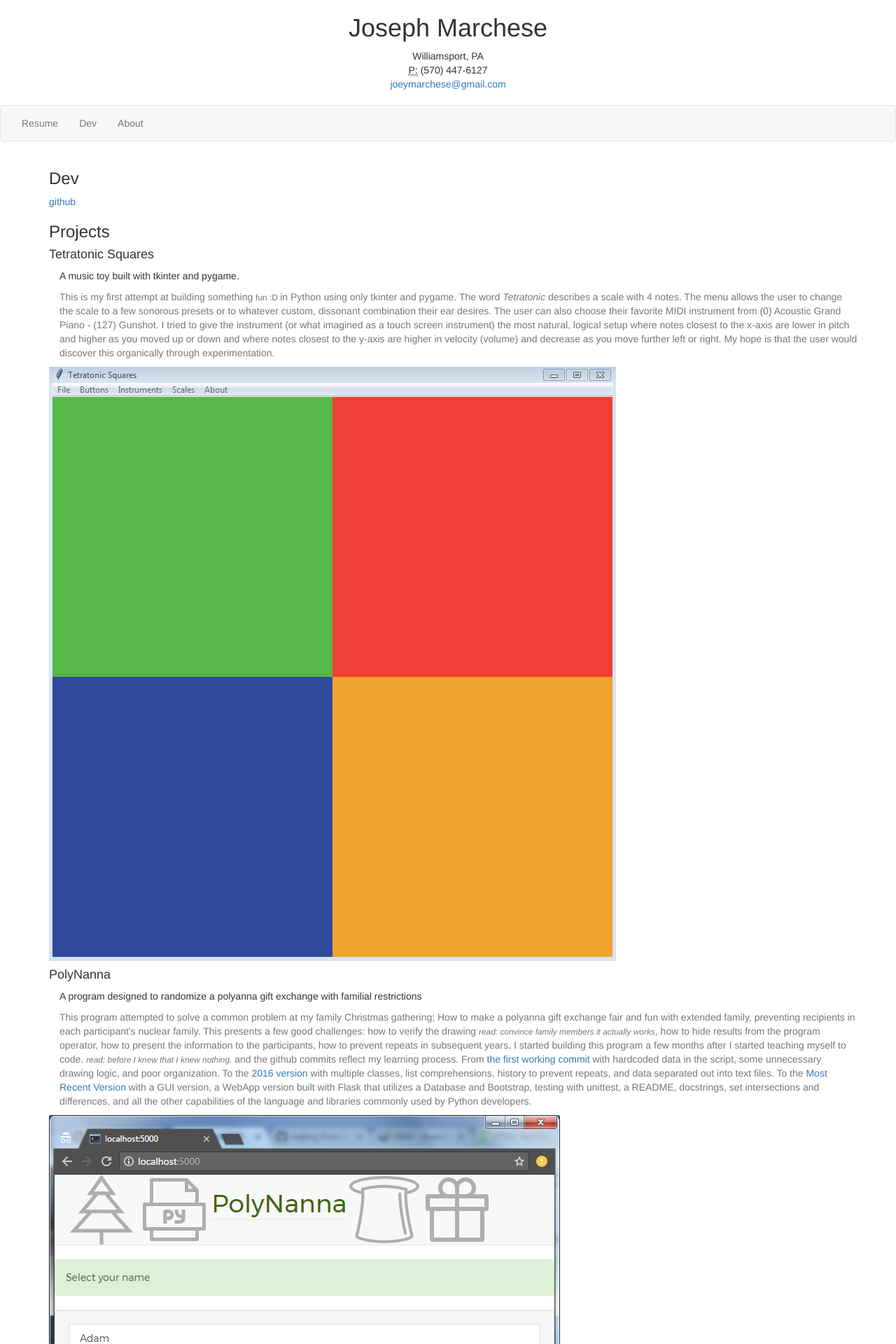
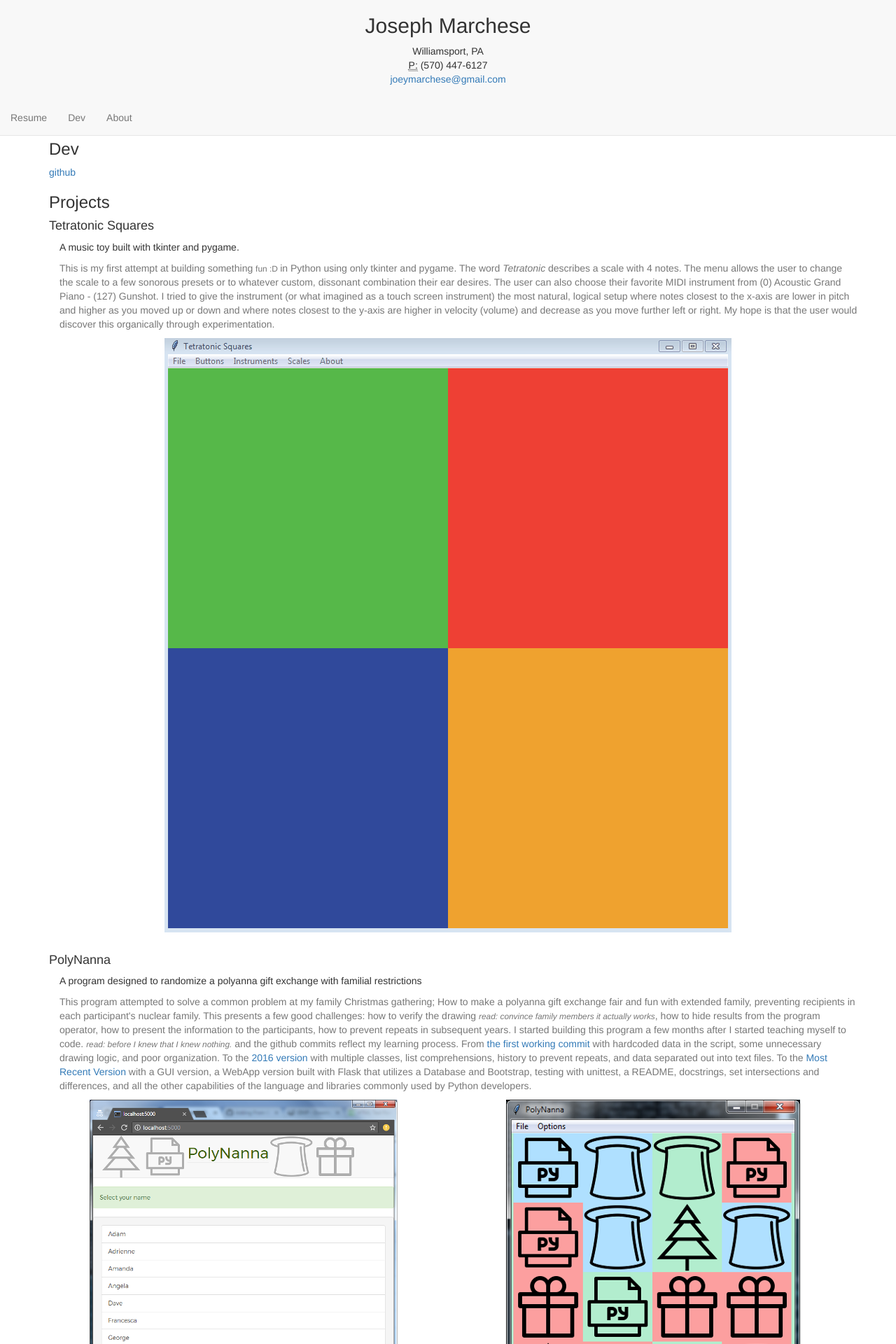
Before and after one commit to joemarchese/resume, a Flask app: page /dev/ in a window 1280 px wide. Shown: the top 1920 px of the page at 70% size. Run offline with Flask 2, Linux system fonts and the light colour scheme; some libraries are stand-ins or nearby versions.

Commit message:
add style.css update layout.html

```diff
--- /dev/null
+++ b/static/style.css
@@ -0,0 +1,6 @@
+body {
+  padding-top: 180px;
+}
+@media screen and (max-width: 768px) {
+    body { padding-top: 0px; }
+}
--- a/templates/dev.html
+++ b/templates/dev.html
@@ -21,11 +21,12 @@
 <div class='container'>
   <figure>
      <img
-      class='figure-img img-fluid'
+      class='figure-img img-fluid center-block'
       src={{ url_for('static', filename='tetratonicsquaresgif.gif')}}
       alt='Tetratonic Squares - A Music Toy'>
   </figure>
 </div>
+<br>
 <div class='container'>
   <h4>PolyNanna</h4>
   <p class='container offset-2'>A program designed to randomize a polyanna gift exchange with familial restrictions</p>
@@ -43,18 +44,22 @@
     with a GUI version, a WebApp version built with Flask that utilizes a Database and Bootstrap, testing with unittest, a README, docstrings, set intersections and differences,
     and all the other capabilities of the language and libraries commonly used by Python developers.
   </p>
-  <figure>
+</div>
+<div class='container'>
+  <div class='row'>
+    <figure class='col-md-6'>
       <img
-     class='figure-img img-fluid'
+       class='figure-img img-fluid center-block'
        src={{ url_for('static', filename='polynannawebapp.png')}}
        alt='Polynanna WebApp'>
     </figure>
-  <figure>
+    <figure class='col-md-6'>
       <img
-     class='figure-img img-fluid'
+       class='figure-img img-fluid center-block'
        src={{ url_for('static', filename='polynannagui.png')}}
        alt='Polynanna WebApp'>
     </figure>
+  </div>
 </div>
 
 
--- a/templates/layout.html
+++ b/templates/layout.html
@@ -1,25 +1,20 @@
 {% extends 'bootstrap/base.html' %}
 
 {% block content %}
+<link rel=stylesheet type=text/css href="{{ url_for('static', filename='style.css') }}">
 <title>Joseph Marchese Resume</title>
-<div class='container text-center'>
+<div class='navbar navbar-default navbar-fixed-top text-center'>
   <address>
-    <h1>Joseph Marchese</h1>
+    <h2>Joseph Marchese</h2>
      Williamsport, PA<br>
      <abbr title="Phone">P:</abbr> (570) 447-6127<br>
     <a href='mailto:#'>joeymarchese@gmail.com</a><h3>
   </address>
+  <ul class='nav navbar-nav'>
+    <li class='nav-item'><a class='nav-link active' href={{ url_for('resume') }}>Resume</a></li>
+    <li class='nav-item'><a class='nav-link active' href={{ url_for('dev') }}>Dev</a></li>
+    <li class='nav-item'><a class='nav-link disabled' href={{ url_for('about') }}>About</a></li>
+  </ul>
 </div>
-<div>
-<nav class='navbar navbar-default'>
-  <div class='container-fluid'>
-    <ul class='nav navbar-nav'>
-      <li class='nav-item'><a class='nav-link active' href={{ url_for('resume') }}>Resume</a></li>
-      <li class='nav-item'><a class='nav-link active' href={{ url_for('dev') }}>Dev</a></li>
-      <li class='nav-item'><a class='nav-link disabled' href={{ url_for('about') }}>About</a></li>
-    </ul>
-  </div>
-</nav>
-
 {% block mycontent %}{% endblock mycontent %}
 {% endblock content %}
--- a/templates/resume.html
+++ b/templates/resume.html
@@ -8,9 +8,6 @@
   <h4>Honors and Awards</h4>
   <p class='container offset-2'>Dean’s List earned by semester GPA of 3.5 or higher: Fall 2009 - Fall 2010, Spring 2012<br>
     The William T. and Ruth S. Askey Music Prize
-  </p>
-  <h4>Continuing Education</h4>
-  <p class='container offset-2'>
   </p>
 </div>
 
@@ -69,7 +66,7 @@
 <div class='container'>
   <h3>Other Experience</h3>
   <p class='container offset-2'>Guitar Instructor - Robert M. Sides - Winter 2010 - Fall 2011<br>
-  Guitar Instructor - The Uptown Music Collective- Winter 2010 - Winter 2012<br>
+  Guitar Instructor - The Uptown Music Collective - Winter 2010 - Winter 2012<br>
   Guitar Instructor - Limelight Music - Fall 2014 - Fall 2015
   </p>
 </div>
```
Also changed, not shown: static/polynannagui.png, static/polynannawebapp.png. Lines whose indentation alone changed are shown as unchanged.
